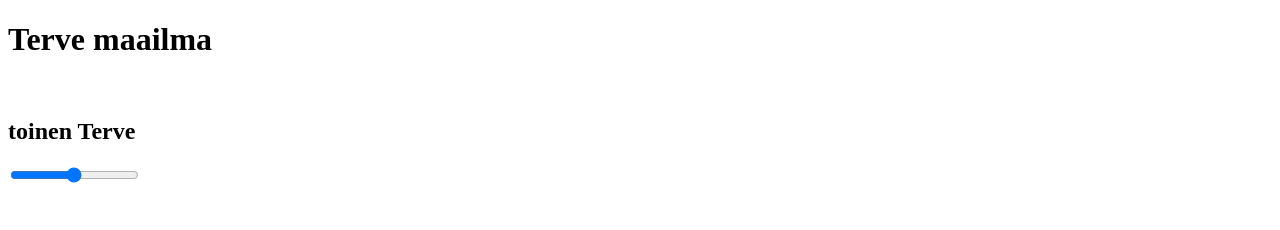
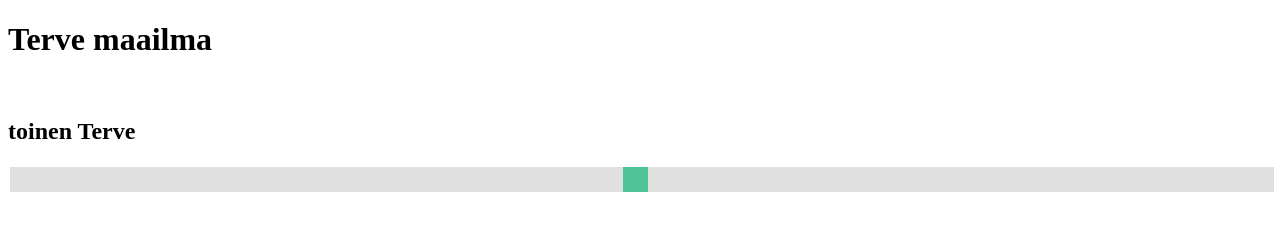
Before and after one commit to Arputsi/Kokeilusivu, a plain HTML site: page index.html in a window 1280 px wide. Drawn offline with Linux system fonts and the light colour scheme.

Commit message:
uusi css

```diff
--- a/index.html
+++ b/index.html
@@ -1,6 +1,7 @@
 <!DOCTYPE html>
 <html lang="en">
 <head>
+    <link rel="stylesheet" href="tyyli.css">
     <meta charset="UTF-8">
     <meta name="viewport" content="width=device-width, initial-scale=1.0">
     <title>Arttu Github testi</title>
--- /dev/null
+++ b/tyyli.css
@@ -0,0 +1,38 @@
+.slidecontainer {
+    width: 100%; /* Width of the outside container */
+  }
+
+  /* The slider itself */
+  .slider {
+    -webkit-appearance: none;  /* Override default CSS styles */
+    appearance: none;
+    width: 100%; /* Full-width */
+    height: 25px; /* Specified height */
+    background: #d3d3d3; /* Grey background */
+    outline: none; /* Remove outline */
+    opacity: 0.7; /* Set transparency (for mouse-over effects on hover) */
+    -webkit-transition: .2s; /* 0.2 seconds transition on hover */
+    transition: opacity .2s;
+  }
+
+  /* Mouse-over effects */
+  .slider:hover {
+    opacity: 1; /* Fully shown on mouse-over */
+  }
+
+  /* The slider handle (use -webkit- (Chrome, Opera, Safari, Edge) and -moz- (Firefox) to override default look) */
+  .slider::-webkit-slider-thumb {
+    -webkit-appearance: none; /* Override default look */
+    appearance: none;
+    width: 25px; /* Set a specific slider handle width */
+    height: 25px; /* Slider handle height */
+    background: #04AA6D; /* Green background */
+    cursor: pointer; /* Cursor on hover */
+  }
+
+  .slider::-moz-range-thumb {
+    width: 25px; /* Set a specific slider handle width */
+    height: 25px; /* Slider handle height */
+    background: #04AA6D; /* Green background */
+    cursor: pointer; /* Cursor on hover */
+  }
```
